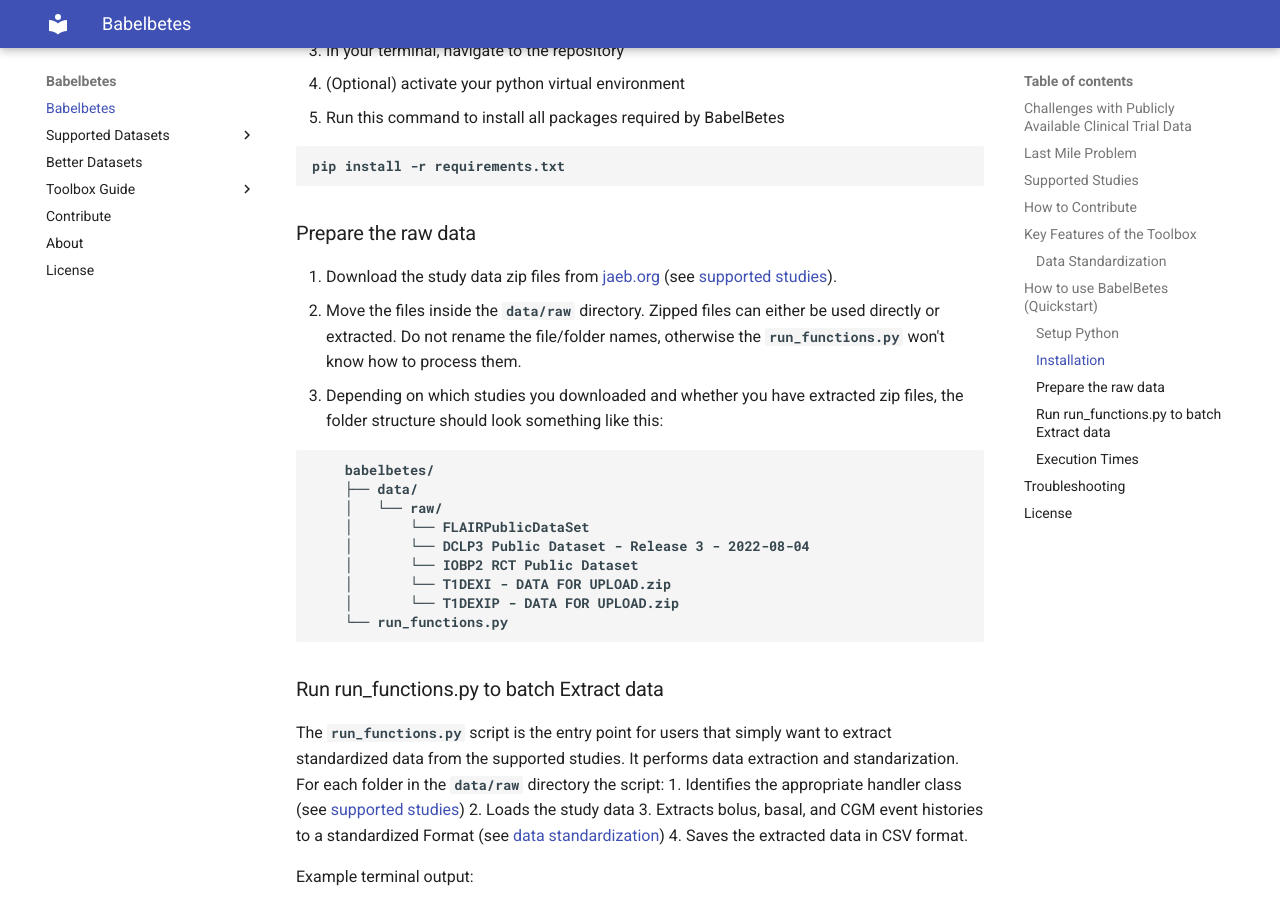
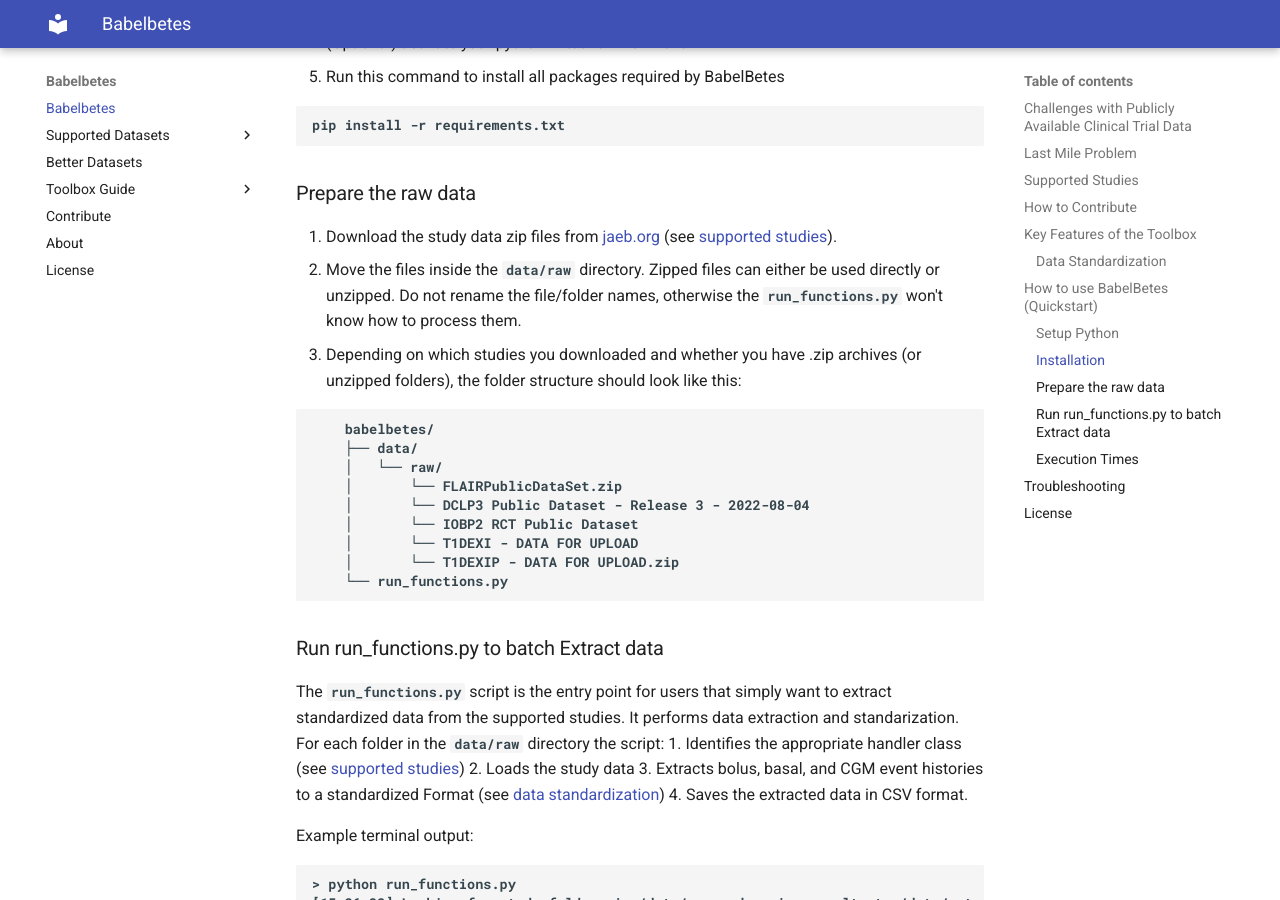
Before and after one commit to nudgebg/egvinsulin, an MkDocs documentation site: the page built from docs/README.md, in a window 1280 px wide and 900 px high, scrolled down 5085 px. Built offline with MkDocs 1.6.1 and Material for MkDocs 9.7.7, drawn with Linux system fonts in a browser that asks for light colours; some of the changed text lies outside the part shown.

Commit message:
[develop] Remove need to unzip files from documentation

````diff
--- a/docs/README.md
+++ b/docs/README.md
@@ -31,10 +31,10 @@
 |[DCLP5](./data_sets/DCLP5.md)|[JAEB](https://public.jaeb.org/dataset/535)|April 17th, 2024|DCLP5_Dataset_2022-01-20-5e0f3b16-c890-4ace-9e3b-531f3687cf53|-|
 |[IOBP2](./data_sets/IOBP2.md)|[JAEB](https://public.jaeb.org/dataset/579)|April 17th, 2024|IOBP2 RCT Public Dataset|-|
 |[PEDAP](./data_sets/PEDAP.md)|[JAEB](https://public.jaeb.org/dataset/599)|September, 26th, 2024|PEDAP Public Dataset - Release 3 - 2024-09-25|Our investigation resulted in this updated version with corrected patient ids.|
-|[T1DEXI](./data_sets/T1DEXI.md)|[JAEB](https://public.jaeb.org/dataset/589)|October 1st, 2022|T1DEXI|Currently, the toolbox requires all datatables to be extracted and be placed in the T1DEXI folder|
-|[T1DEXIP](./data_sets/T1DEXIP.md)|[JAEB](https://public.jaeb.org/dataset/590)|March 16th, 2023|T1DEXIP|Currently, the toolbox requires all datatables to be extracted and be placed in the the T1DEXIP folder|
+|[T1DEXI](./data_sets/T1DEXI.md)|[JAEB](https://public.jaeb.org/dataset/589)|October 1st, 2022|T1DEXI||
+|[T1DEXIP](./data_sets/T1DEXIP.md)|[JAEB](https://public.jaeb.org/dataset/590)|March 16th, 2023|T1DEXIP||
 |[REPLACE BG](./data_sets/REPLACE_BG.md)|[JAEB](https://public.jaeb.org/dataset/546)|February 2nd, 2025|REPLACE-BG Dataset-79f6bdc8-3c51-4736-a39f-c4c0f71d45e5|The currently hosted version misses the Basal file.|
-|[Loop](./data_sets/LOOP.md)|[JAEB](https://public.jaeb.org/dataset/560)|September 2nd, 2024|Loop study public dataset 2023-01-31|-|
+|[Loop](./data_sets/LOOP.md)|[JAEB](https://public.jaeb.org/dataset/560)|September 2nd, 2024|Loop study public dataset 2023-01-31|Due to the extensive file sizes, convert the csv files to a parquet format to allow parallel processing of the results and avoid out of memory problems.|
 
 \* We have only tested our code on the respective versions. Therefore, the folder names are currently hard-coded and should match with the names above
 
@@ -93,16 +93,16 @@
 
 ### Prepare the raw data
  1. Download the study data zip files from [jaeb.org](https://public.jaeb.org/datasets/diabetes) (see [supported studies](#supported-studies)).
- 2. Move the files inside the `data/raw` directory. Zipped files can either be used directly or extracted. Do not rename the file/folder names, otherwise the `run_functions.py` won't know how to process them.
- 3. Depending on which studies you downloaded and whether you have extracted zip files, the folder structure should look something like this:
+ 2. Move the files inside the `data/raw` directory. Zipped files can either be used directly or unzipped. Do not rename the file/folder names, otherwise the `run_functions.py` won't know how to process them.
+ 3. Depending on which studies you downloaded and whether you have .zip archives (or unzipped folders), the folder structure should look like this:
 ```
     babelbetes/
     ├── data/
     │   └── raw/
-    │       └── FLAIRPublicDataSet
+    │       └── FLAIRPublicDataSet.zip
     │       └── DCLP3 Public Dataset - Release 3 - 2022-08-04
     │       └── IOBP2 RCT Public Dataset
-    │       └── T1DEXI - DATA FOR UPLOAD.zip
+    │       └── T1DEXI - DATA FOR UPLOAD
     │       └── T1DEXIP - DATA FOR UPLOAD.zip
     └── run_functions.py
 ```
@@ -151,7 +151,7 @@
 
 
 ## Troubleshooting
-- Ensure the raw data folders are named correctly to match the patterns in the script. You shouldn't need to rename the folders after you extracted the study datasets from jaeb.
+- Ensure the raw data folders are named correctly to match the patterns in the script. You shouldn't need to rename the folders or zip archivesafter you downloaded the datasets.
 - Check the console output for any warning or error messages.
 
 
````
